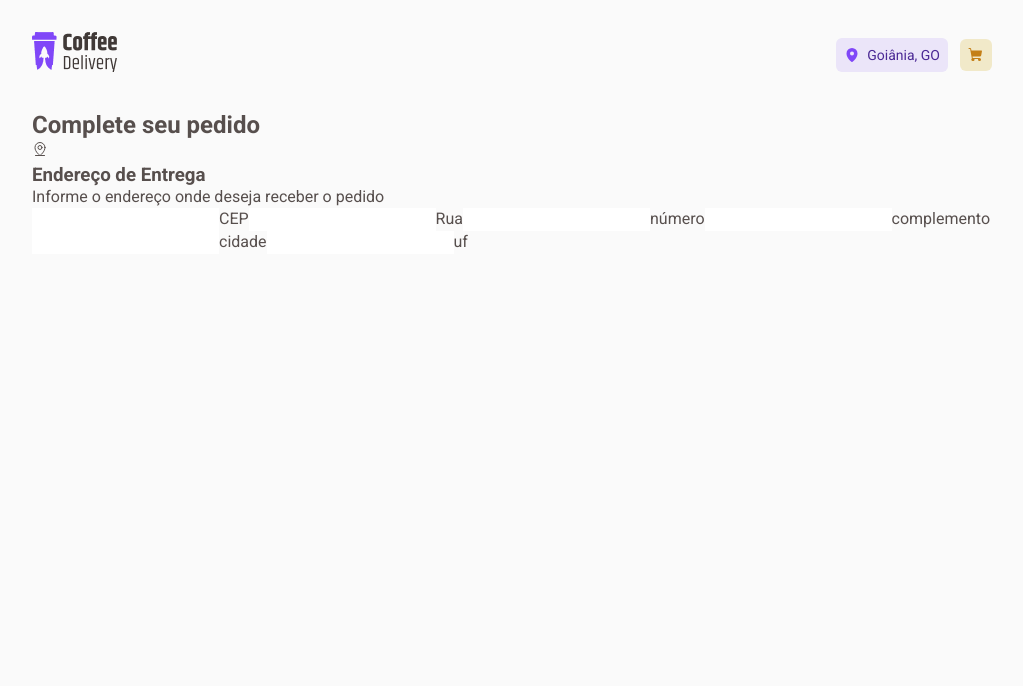
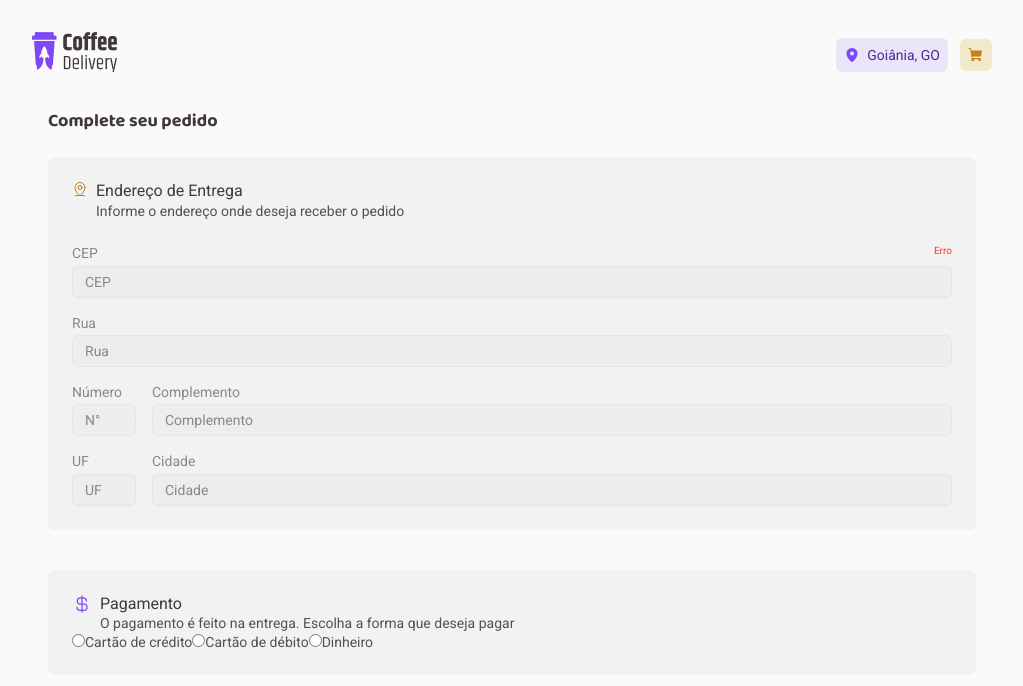
Before and after one commit to YasminGonc/coffe-delivery, a React (Vite) app: page /checkout in a window 1280 px wide. Shown: the top 686 px of the page, without its empty margins (128-1151 px from the left). Built offline with nearby package versions, Linux system fonts and the light colour scheme.

Commit message:
css checkout

```diff
--- /dev/null
+++ b/src/pages/Checkout/componentes/Address/index.tsx
@@ -0,0 +1,53 @@
+import { AddressContainer, HeaderContainer, InputCep, InputCity, InputComplement, InputNumber, InputsContainer, InputStreet, InputUf, LabelContainer, TextContainer } from './style'
+
+import { MapPinLine } from 'phosphor-react'
+
+export function Address() {
+    return (
+        <AddressContainer>
+            <HeaderContainer>
+                <MapPinLine size={16} />
+                <TextContainer>
+                    <h3>Endereço de Entrega</h3>
+                    <p>Informe o endereço onde deseja receber o pedido</p>
+                </TextContainer>
+            </HeaderContainer>
+
+            <InputsContainer>
+                <InputCep>
+                    <LabelContainer>
+                        <label htmlFor="cep">CEP</label>
+                        <span>Erro</span>
+                    </LabelContainer>
+                    <input type="text" id='cep' placeholder='CEP' />
+                </InputCep>
+
+                <InputStreet>
+                    <label htmlFor="rua">Rua</label>
+                    <input type="text" id='rua' placeholder='Rua' />
+                </InputStreet>
+
+                <InputNumber>
+                    <label htmlFor="número">Número</label>
+                    <input type="text" id='número' placeholder='N°' />
+                </InputNumber>
+
+                <InputComplement>
+                    <label htmlFor="complemento">Complemento</label>
+                    <input type="text" id='complemento' placeholder='Complemento' />
+                </InputComplement>
+
+                <InputUf>
+                    <label htmlFor="uf">UF</label>
+                    <input type="text" id='uf' placeholder='UF' />
+                </InputUf>
+
+                <InputCity>
+                    <label htmlFor="cidade">Cidade</label>
+                    <input type="text" id='cidade' placeholder='Cidade' />
+                </InputCity>
+
+            </InputsContainer>
+        </AddressContainer>
+    )
+}
--- /dev/null
+++ b/src/pages/Checkout/componentes/Address/style.ts
@@ -0,0 +1,97 @@
+import styled from 'styled-components'
+
+export const AddressContainer = styled.div`
+    background-color: var(--baseCard);
+    border-radius: 6px;
+    font-size: 0.875rem;
+    color: var(--baseText);
+
+    padding: 1.5rem; //padding desktop 2.5rem
+`
+export const HeaderContainer = styled.div`
+    display: flex;
+    gap: 0.5rem;
+    color: var(--yellowDark);
+`
+export const TextContainer = styled.div`
+    h3 {
+        color: var(--baseSubtitle);
+        font-size: 1rem;
+        font-weight: 400;
+    }
+    p {
+        color: var(--baseText);
+        font-size: 0.875rem;
+    }
+`
+export const InputsContainer = styled.div`
+    display: grid;
+    grid-template-columns: auto 1fr;
+    grid-template-areas:
+        'cep cep'
+        'rua rua'
+        'numero complemento'
+        'uf city'
+    ;
+    gap: 1rem;
+    color: var(--baseLabel);
+`
+const InputContainer = styled.div`
+    display: flex;
+    flex-direction: column;
+    gap: 0.2rem;
+
+    &:first-child {
+        margin-top: 1.5rem; //2rem no desktop
+    }
+
+    input {
+        height: 2rem; //2.625rem desktop
+        padding: 0.75rem;
+
+        color: var(--baseText);
+        font-size: 0.875rem;
+
+        border-radius: 6px;
+        border: 1px solid var(--baseButton);
+        background-color: var(--baseInput);
+
+        &:focus {
+            outline: 0;
+            border: 2px solid var(--yellowDark);
+        }
+
+        &::placeholder {
+            color: var(--baseLabel);
+        }
+    }
+`
+export const InputCep = styled(InputContainer)`
+    grid-area: cep;
+`
+export const InputStreet = styled(InputContainer)`
+    grid-area: rua;
+`
+export const InputComplement = styled(InputContainer)`
+    grid-area: complemento;
+`
+export const InputNumber = styled(InputContainer)`
+    grid-area: numero;
+    width: 4rem;
+`
+export const InputUf = styled(InputContainer)`
+    grid-area: uf;
+    width: 4rem;
+`
+export const InputCity = styled(InputContainer)`
+    grid-area: city;
+`
+export const LabelContainer = styled.div`
+    display: flex;
+    justify-content: space-between;
+
+    span {
+        font-size: 0.625rem;
+        color: var(--warning);
+    }
+`
--- /dev/null
+++ b/src/pages/Checkout/componentes/PaymentMethod/index.tsx
@@ -0,0 +1,28 @@
+import { HeaderContainer, PaymentContainer, TextContainer } from './style'
+
+import { CurrencyDollar } from 'phosphor-react'
+
+export function PaymentMethod() {
+    return(
+        <PaymentContainer>
+            <HeaderContainer>
+                <CurrencyDollar size={20} />
+                <TextContainer>
+                    <h3>Pagamento</h3>
+                    <p>O pagamento é feito na entrega. Escolha a forma que deseja pagar</p>
+                </TextContainer>
+            </HeaderContainer>
+
+            <div>
+                <input type="radio" name="payment" id="credit" />
+                <label htmlFor="credit">Cartão de crédito</label>
+
+                <input type="radio" name="payment" id="debit" />
+                <label htmlFor="debit">Cartão de débito</label>
+
+                <input type="radio" name="payment" id="cash" />
+                <label htmlFor="cash">Dinheiro</label>
+            </div>
+        </PaymentContainer>
+    )
+}
--- /dev/null
+++ b/src/pages/Checkout/componentes/PaymentMethod/style.ts
@@ -0,0 +1,26 @@
+import styled from 'styled-components'
+
+export const PaymentContainer = styled.div`
+    background-color: var(--baseCard);
+    border-radius: 6px;
+    font-size: 0.875rem;
+    color: var(--baseText);
+
+    padding: 1.5rem; //padding desktop 2.5rem
+`
+export const HeaderContainer = styled.div`
+    display: flex;
+    gap: 0.5rem;
+    color: var(--purple);
+`
+export const TextContainer = styled.div`
+    h3 {
+        color: var(--baseSubtitle);
+        font-size: 1rem;
+        font-weight: 400;
+    }
+    p {
+        color: var(--baseText);
+        font-size: 0.875rem;
+    }
+`
--- a/src/pages/Checkout/index.tsx
+++ b/src/pages/Checkout/index.tsx
@@ -1,37 +1,14 @@
-import { MapPinLine } from 'phosphor-react'
+import { CheckoutContainer } from './style'
+
+import { Address } from './componentes/Address'
+import { PaymentMethod } from './componentes/PaymentMethod'
 
 export function Checkout() {
     return(
-        <div>
+        <CheckoutContainer>
             <h2>Complete seu pedido</h2>
-            <div>
-                <div>
-                    <MapPinLine />
-                    <div>
-                        <h3>Endereço de Entrega</h3>
-                        <p>Informe o endereço onde deseja receber o pedido</p>
-                    </div>
-                </div>
-                <div>
-                    <input type="text" id='cep'/>
-                    <label htmlFor="cep">CEP</label>
-
-                    <input type="text" id='rua'/>
-                    <label htmlFor="rua">Rua</label>
-
-                    <input type="text" id='número'/>
-                    <label htmlFor="número">número</label>
-
-                    <input type="text" id='complemento'/>
-                    <label htmlFor="complemento">complemento</label>
-
-                    <input type="text" id='cidade'/>
-                    <label htmlFor="cidade">cidade</label>
-
-                    <input type="text" id='uf'/>
-                    <label htmlFor="uf">uf</label>
-                </div>
-            </div>
-        </div>
+            <Address />
+            <PaymentMethod />
+        </CheckoutContainer>
     )
 }
--- /dev/null
+++ b/src/pages/Checkout/style.ts
@@ -0,0 +1,17 @@
+import styled from 'styled-components'
+
+export const CheckoutContainer = styled.div`
+    padding: 0 1rem; //padding lateral para o mobile
+
+    display: flex;
+    flex-direction: column;
+    gap: 2.5rem;
+
+    h2 {
+        font-size: 1.125rem;
+        font-family: 'Baloo 2', cursive;
+        font-weight: 700;
+        color: var(--baseSubtitle);
+        margin-bottom: -1rem;
+    }
+`
--- a/src/styles/global.ts
+++ b/src/styles/global.ts
@@ -37,6 +37,8 @@ export const GlobalStyle = createGlobalStyle`
         --baseCard: #F3F2F2;
         --background: #FAFAFA;
         --white: #FFFFFF;
+
+        --warning: #EF3E36;
     }
 
 `
```
